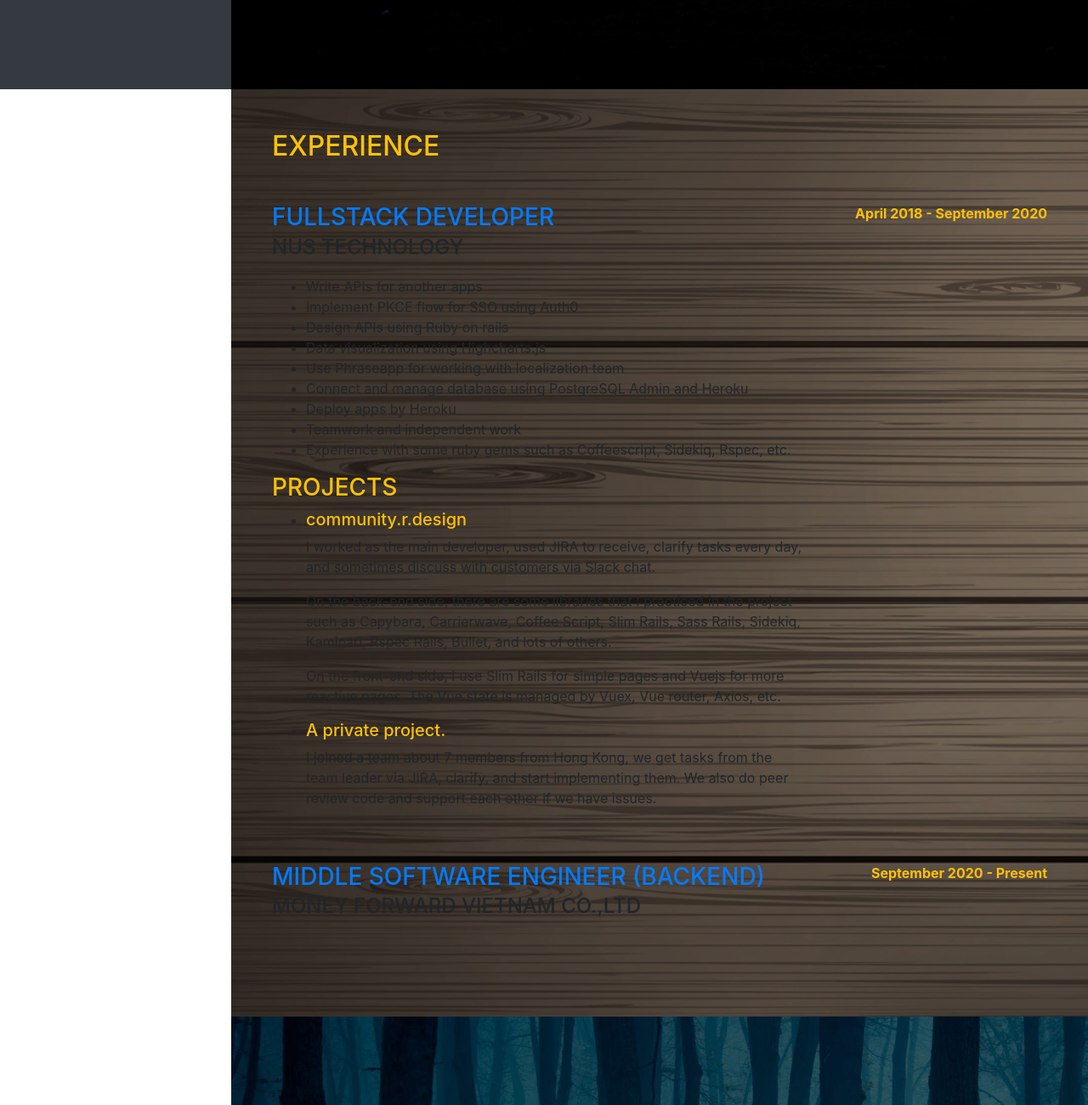
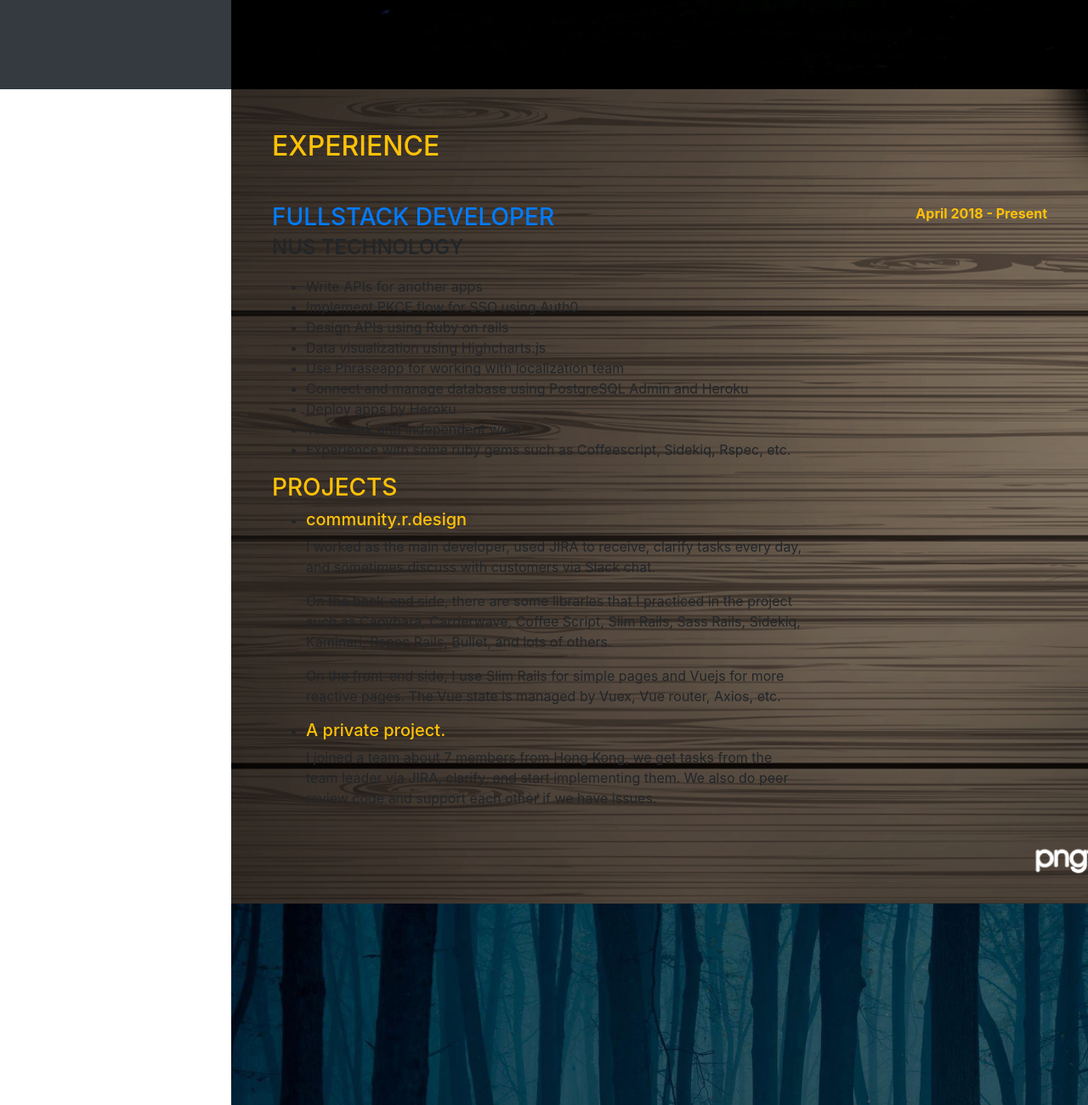
Before and after one commit to thinhct95/thinhct95.github.io, a website with bundled scripts: page index.html in a window 1280 px wide. Shown: the part 695-1995 px from the top of the page at 85% size. Built offline with nearby package versions, Linux system fonts and the light colour scheme; a web font is replaced by a local one.

Commit message:
Update index.html

```diff
--- a/index.html
+++ b/index.html
@@ -170,19 +170,7 @@
           </div>
           <div class="resume-date text-md-right">
             <span class="text-warning">
-              <b>April 2018 - September 2020</b>
-            </span>
-          </div>
-        </div>
-
-        <div class="resume-item d-flex flex-column flex-md-row justify-content-between mb-5">
-          <div class="resume-content">
-            <h3 class="mb-0 text-primary">Middle Software Engineer (Backend)</h3>
-            <div class="subheading mb-3">MONEY FORWARD VIETNAM CO.,LTD</div>
-          </div>
-          <div class="resume-date text-md-right">
-            <span class="text-warning">
-              <b>September 2020 - Present</b>
+              <b>April 2018 - Present</b>
             </span>
           </div>
         </div>
```
